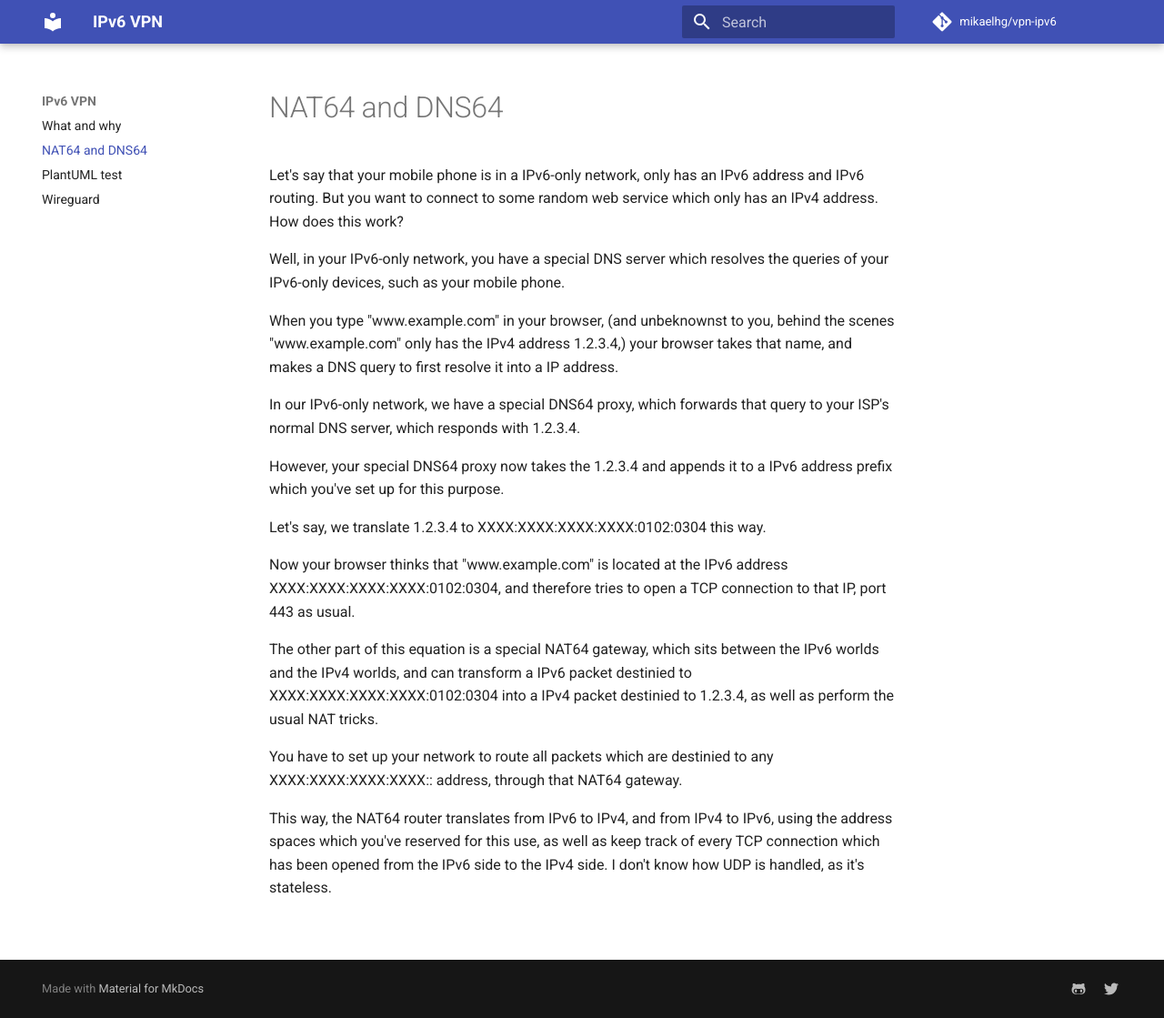
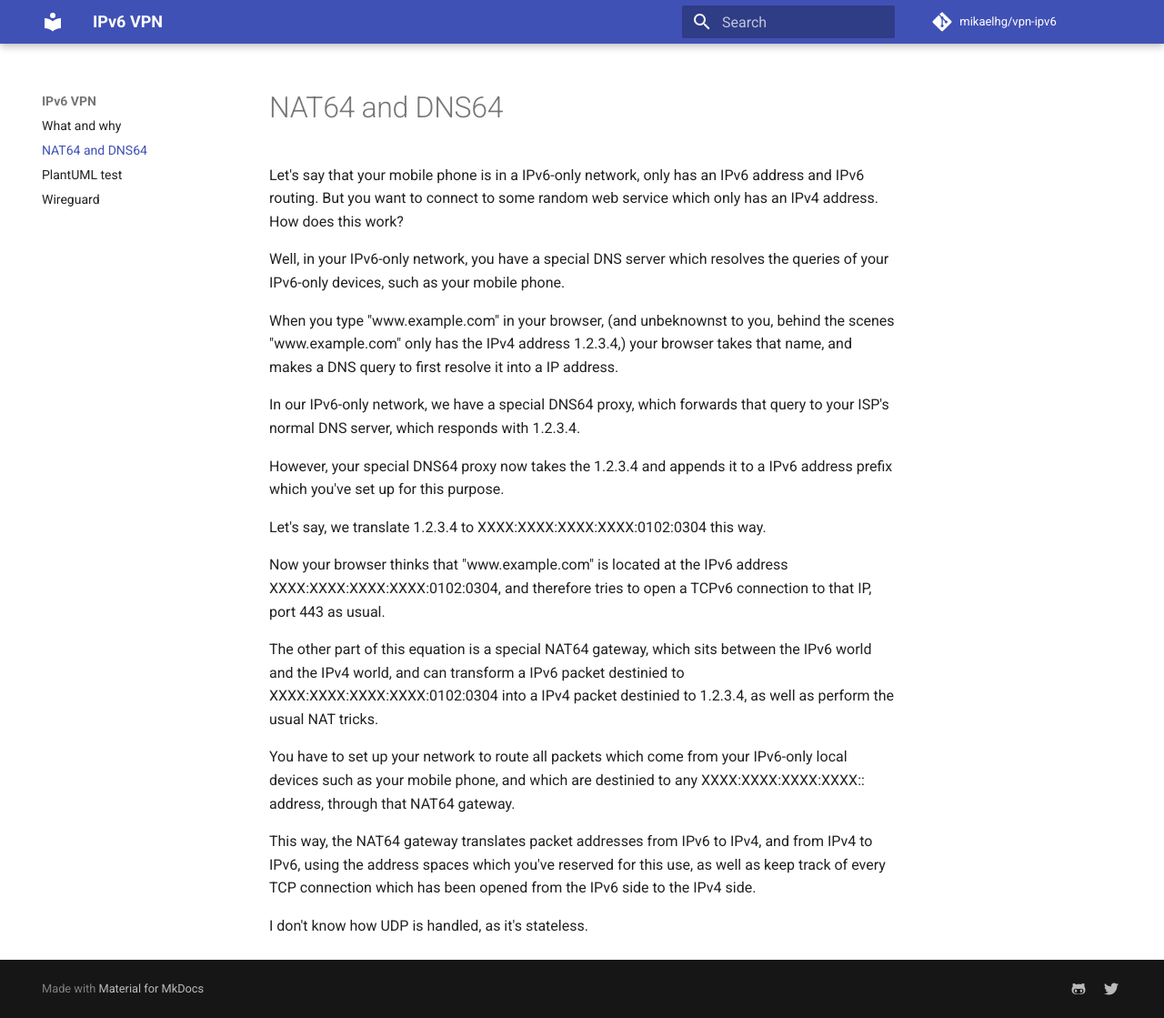
Before and after one commit to mikaelhg/vpn-ipv6, an MkDocs documentation site: the page built from docs/nat64_dns64.md, in a window 1280 px wide and 1119 px high. Shown: the whole window at 91% size. Built offline with MkDocs 1.6.1 and Material for MkDocs 9.7.7, drawn with Linux system fonts in a browser that asks for light colours; comment, search, counter and statistics services are not loaded.

Commit message:
more nat64 and dns64

```diff
--- a/docs/nat64_dns64.md
+++ b/docs/nat64_dns64.md
@@ -21,18 +21,21 @@ to a IPv6 address prefix which you've set up for this purpose.
 Let's say, we translate 1.2.3.4 to XXXX:XXXX:XXXX:XXXX:0102:0304 this way.
 
 Now your browser thinks that "www.example.com" is located at the IPv6
-address XXXX:XXXX:XXXX:XXXX:0102:0304, and therefore tries to open a TCP
+address XXXX:XXXX:XXXX:XXXX:0102:0304, and therefore tries to open a TCPv6
 connection to that IP, port 443 as usual.
 
 The other part of this equation is a special NAT64 gateway, which sits between
-the IPv6 worlds and the IPv4 worlds, and can transform a IPv6 packet destinied
+the IPv6 world and the IPv4 world, and can transform a IPv6 packet destinied
 to XXXX:XXXX:XXXX:XXXX:0102:0304 into a IPv4 packet destinied to 1.2.3.4,
 as well as perform the usual NAT tricks.
 
-You have to set up your network to route all packets which are destinied
+You have to set up your network to route all packets which come from your
+IPv6-only local devices such as your mobile phone, and which are destinied
 to any XXXX:XXXX:XXXX:XXXX:: address, through that NAT64 gateway.
 
-This way, the NAT64 router translates from IPv6 to IPv4, and from IPv4 to IPv6,
-using the address spaces which you've reserved for this use, as well as keep
-track of every TCP connection which has been opened from the IPv6 side to the
-IPv4 side. I don't know how UDP is handled, as it's stateless.
+This way, the NAT64 gateway translates packet addresses from IPv6 to IPv4,
+and from IPv4 to IPv6, using the address spaces which you've reserved for
+this use, as well as keep track of every TCP connection which has been
+opened from the IPv6 side to the IPv4 side.
+
+I don't know how UDP is handled, as it's stateless.
```
Also changed, not shown: README.md (+3 -1 lines).
